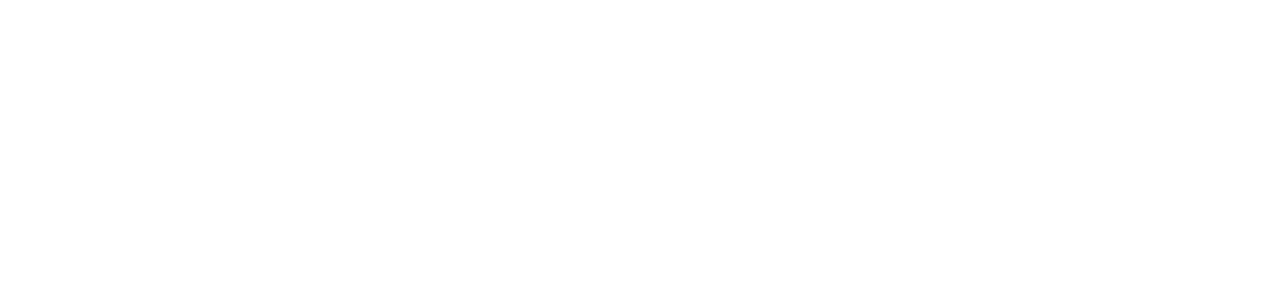
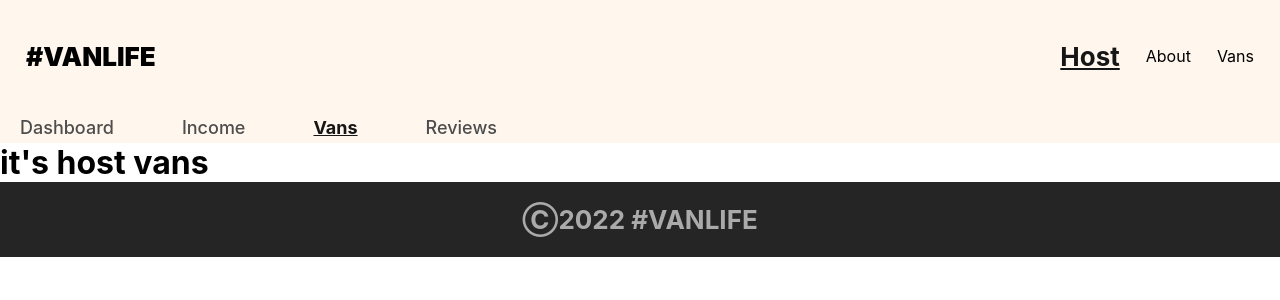
Before and after one commit to shivampandey777/vanslife, a React (Create React App) app: page /host/vans in a window 1280 px wide. Before the commit this address had no page. Shown: the top 300 px of the page. Built offline with nearby package versions, Linux system fonts and the light colour scheme; what miragejs would draw is missing.

Commit message:
added new page

```diff
--- a/src/App.css
+++ b/src/App.css
@@ -371,7 +371,7 @@
   font-size: 18px;
   font-weight: 500;
   padding: 5px 20px;
-  margin-left: 26px;
+
 }
 .host-nav a:hover {
   text-decoration: underline;
--- a/src/App.js
+++ b/src/App.js
@@ -10,6 +10,7 @@
 import Income from './pages/host/Income';
 import Reviews from './pages/host/Reviews';
 import HostLayout from './pages/host/HostLayout';
+import HostVans from './pages/host/HostVans';
 
 
 function App() {
@@ -27,6 +28,7 @@
               <Route index element={<Dashboard />} />
               <Route path="income" element={<Income />} />
               <Route path="reviews" element={<Reviews />} />
+              <Route path="vans" element={<HostVans />} />
               </Route>
           </Route>
         </Routes>
--- a/src/pages/host/HostLayout.js
+++ b/src/pages/host/HostLayout.js
@@ -23,6 +23,11 @@
          </NavLink>
          <NavLink
             style={({ isActive }) => isActive ? activeStyles : null}
+            to="/host/vans">
+             Vans
+         </NavLink>
+         <NavLink
+            style={({ isActive }) => isActive ? activeStyles : null}
             to="/host/reviews">
              Reviews
          </NavLink>
--- /dev/null
+++ b/src/pages/host/HostVans.js
@@ -0,0 +1,9 @@
+import React from "react";
+
+export default function HostVans() {
+    return (
+        <div>
+            <h1>it's host vans</h1>
+        </div>
+    );
+}
```
